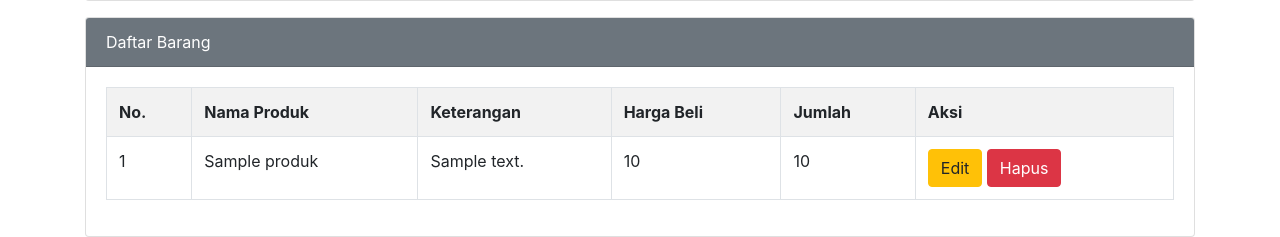
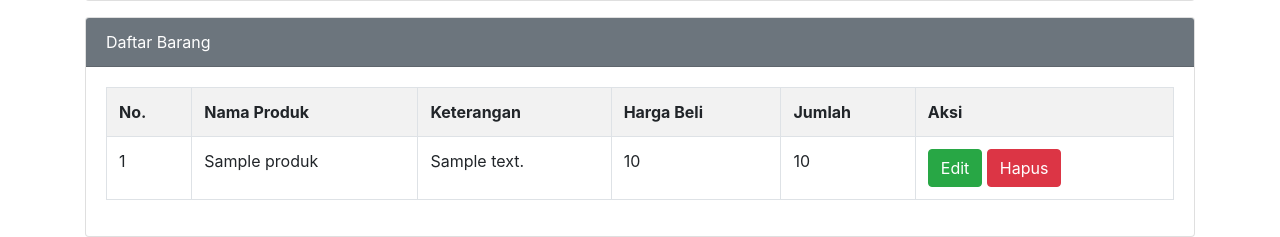
Before and after one commit to nadiamaharani25/Fullstack-Mobile-20-2, a PHP site: the page made by index.php in a window 1280 px wide. Shown: the part 592-829 px from the top of the page. Run offline with PHP 8.4, Linux system fonts and the light colour scheme; tables that the repository leaves empty or names only in its code hold one stand-in row (values such as "Sample post"); some libraries are stand-ins or nearby versions.

Commit message:
Mengubah warna button pada menu Edit

```diff
--- a/index.php
+++ b/index.php
@@ -179,7 +179,7 @@ if(isset($_POST['tambah_data']))
      		<td><?=$data['harga']?></td>
      		<td><?=$data['jumlah']?></td>
      		<td>
-     			<a href="index.php?hal=edit&id=<?=$data['id_produk']?>" class="btn btn-warning">Edit</a>
+     			<a href="index.php?hal=edit&id=<?=$data['id_produk']?>" class="btn btn-success">Edit</a>
      			<a href="index.php?hal=hapus&id=<?=$data['id_produk']?>"
      			   onclick="return confirm ('Apakah Anda Yakin Ingin Menghapus Data Ini?')" class="btn btn-danger">Hapus</a>
      		</td>
```
